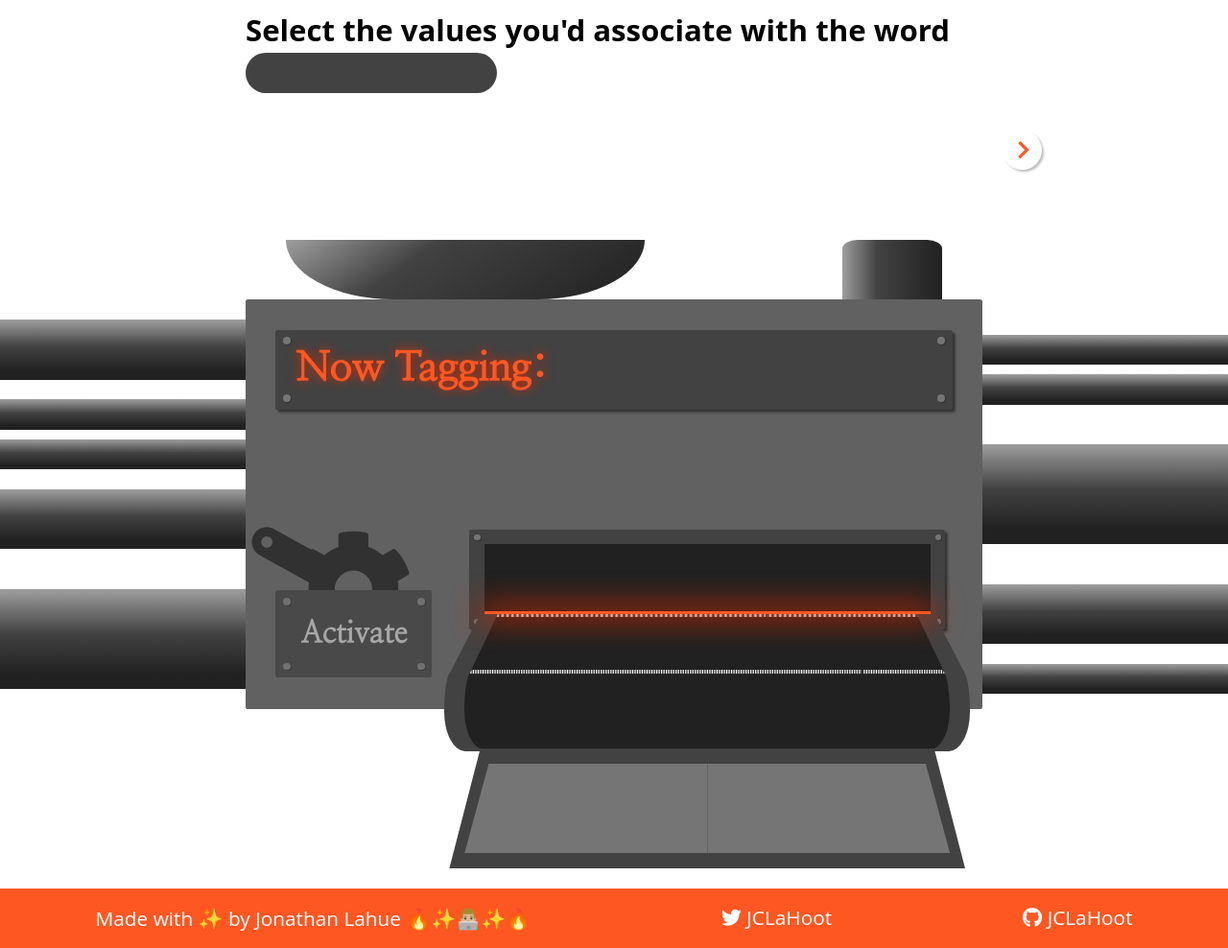
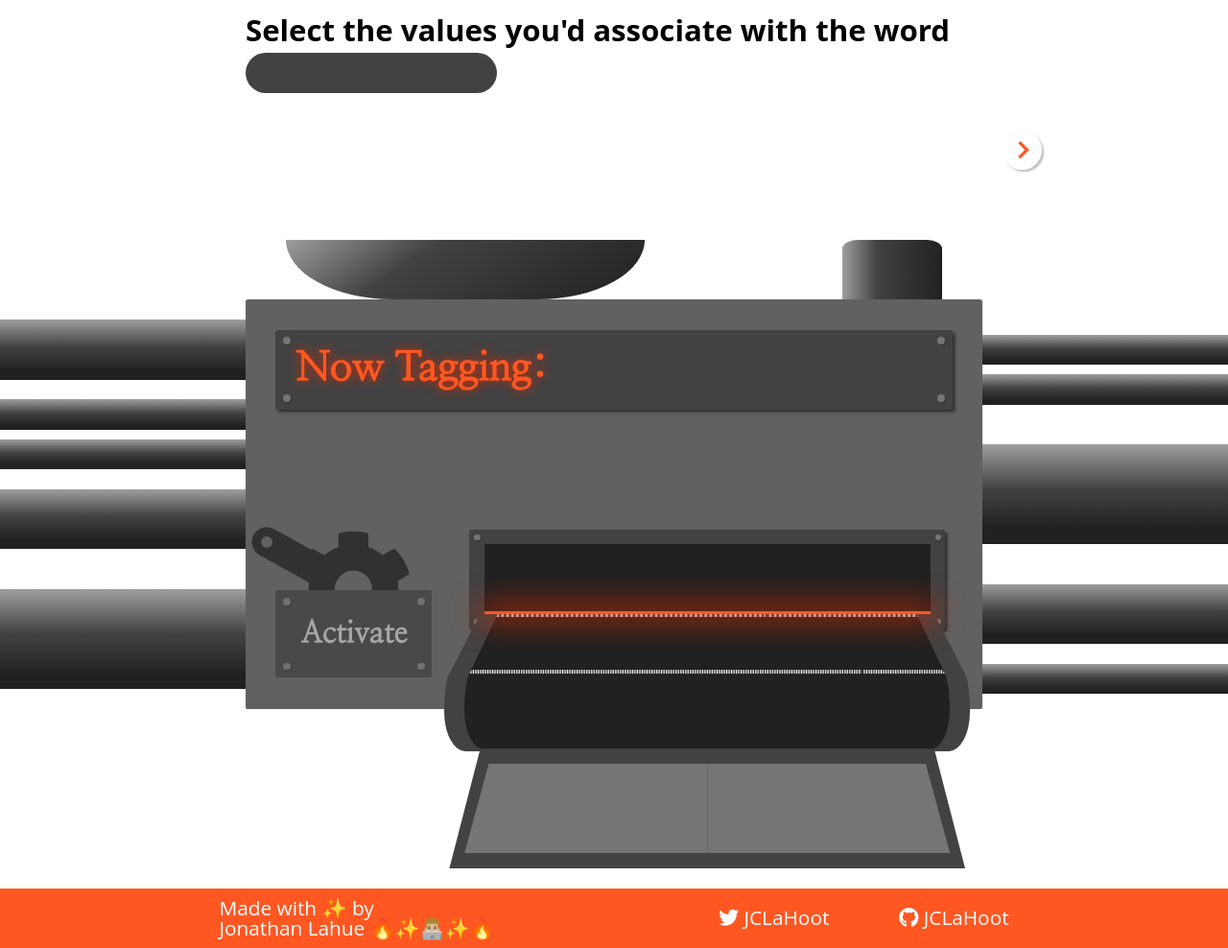
Before and after one commit to JCLaHoot/name-tagging-system, a plain HTML site: page index.html in a window 1280 px wide. Shown: the whole page at 96% size. Drawn offline with Linux system fonts and the light colour scheme; no server answers.

Commit message:
fixed padding in footer

```diff
--- a/css/style.css
+++ b/css/style.css
@@ -219,6 +219,11 @@ button {
     .generator-centre {
         width: 70%;
     }
+
+    footer {
+        padding-left: 10%;
+        padding-right: 10%;
+    }
 }
 
 @media (min-width: 1200px) {
@@ -230,6 +235,11 @@ button {
     }
     .generator-centre {
         width: 60%;
+    }
+
+    footer {
+        padding-left: 15%;
+        padding-right: 15%;
     }
 }
 
```
